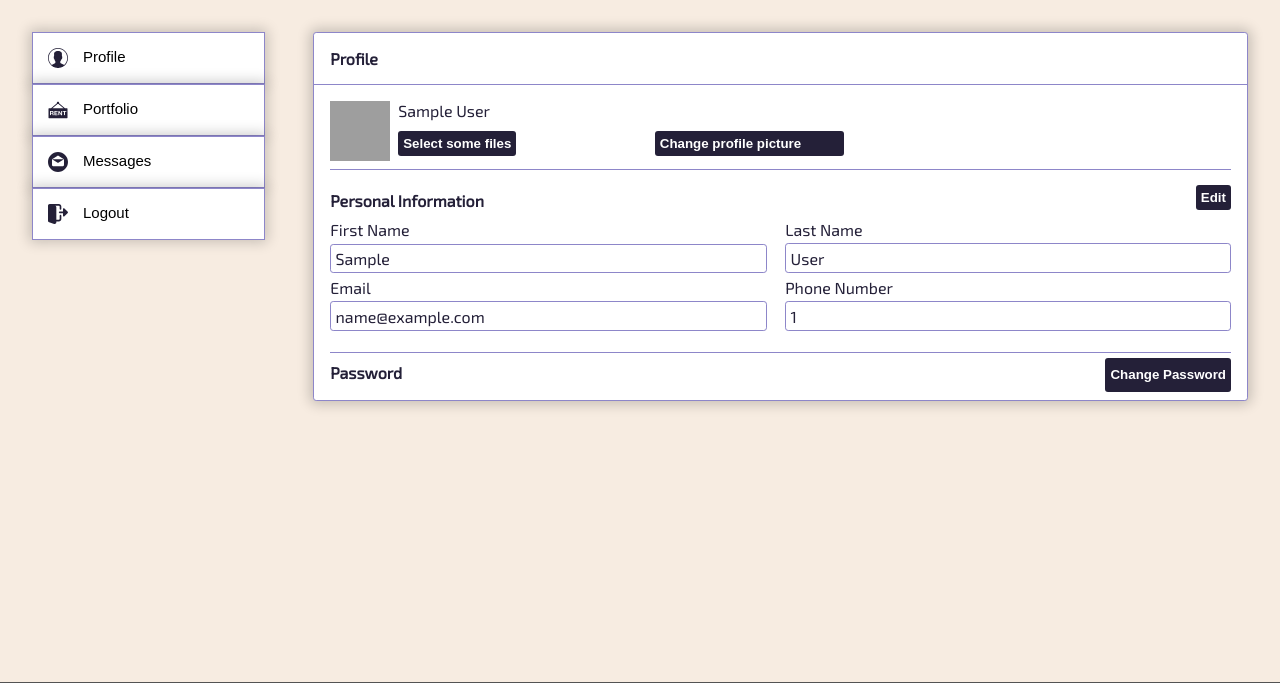
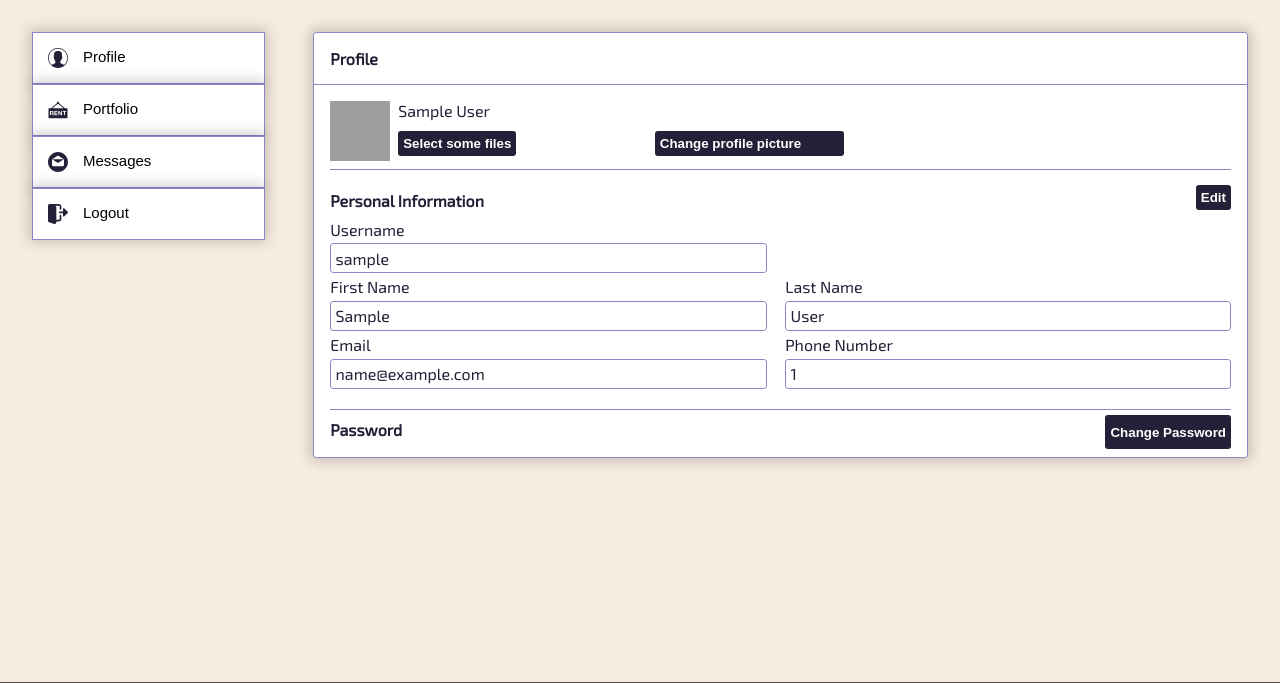
Before and after one commit to toamig/LTW-Project, a PHP site: page /pages/account.php in a window 1280 px wide. Shown: the part 70-753 px from the top of the page. Run offline with PHP 8.4, Linux system fonts and the light colour scheme; the visitor is signed in with stand-in values (Sample User, id 1); data comes from the database, SQL or seed files in the repository; grey boxes are pictures that could not be loaded.

Commit message:
change password & change personal info

```diff
--- a/actions/login_action.php
+++ b/actions/login_action.php
@@ -37,10 +37,8 @@
 
     }
     else{
-
         header("Location: ../index.php");
         die();
-
     }
 
 ?>
--- a/actions/register_action.php
+++ b/actions/register_action.php
@@ -28,8 +28,7 @@
         // Load all the users info from database.
         $users = loadAllUser();
 
-        // For security reasons only these fields are verified. ????
-
+        // For security reasons only these fields are verified.
         foreach($users as $user){
             if($user['username'] == $username){
                 $_SESSION['messages'] = array('type' => 'error', 'content' => 'Username already in use!');
@@ -37,7 +36,7 @@
             break;
             }
             if($user['email'] == $email){
-                $_SESSION['messages'] = array('type' => 'error', 'content' => 'Email alrady in use!');
+                $_SESSION['messages'] = array('type' => 'error', 'content' => 'Email already in use!');
                 $error_flag = true;
             break;
             }
--- a/css/style.css
+++ b/css/style.css
@@ -792,19 +792,23 @@ nav#content>form>p:first-child{
 	display: none;
 }
 
-.account-profile-wrapper-password-wrapper{
+.password-header{
 	display: flex;
 }
-
 .account-profile-wrapper-password-wrapper-title{
 	margin: 10px 0;
 }
 
-.change-password-wrapper{
+#password-change{
 	display: none;
 }
 .change-password-field{
-	display: flex;
+	display: grid;
+	flex-direction: column;
+	margin-bottom: 0.5em;
+}
+.change-password-field input{
+	width: 50%;
 }
 
 .account-img-btn {
--- a/database/db_utils.php
+++ b/database/db_utils.php
@@ -40,9 +40,13 @@
         return $stmt->execute(array($username, $email, $password, $name, $phonenumber, $image))?true:false;
     }
 
+    /*
+    *
+    */
     function createHouse(){
 
     }
+
     /*
     * Gets all the info from a specific user
     * @param $email, $password
--- a/js/account_utils.js
+++ b/js/account_utils.js
@@ -31,15 +31,15 @@ function changePersonalInfo(){
     wrapperSet.style.display = 'none';
 
     let wrapperChange = document.querySelector('#personal-info-change');
-    wrapperChange.style.display = 'flex';
+    wrapperChange.style.display = 'grid';
 }
 
 function changePassword(){
-    let btn = document.querySelector('.account-profile-wrapper-password-wrapper button');
+    let passSet = document.querySelector('#password-set');
 
-    btn.style.display = 'none';
+    passSet.style.display = 'none';
 
-    let elem = document.querySelector('.change-password-wrapper');
+    let elem = document.querySelector('#password-change');
 
     elem.style.display = 'grid';
 }
--- a/pages/account.php
+++ b/pages/account.php
@@ -88,6 +88,7 @@
 
                 <?php $user = getUserEmail($_SESSION['email']); ?>
 
+                <!-- Profile picture -->
                 <div class="account-profile-img border-gray">
                     <img src="../images/users/<?=$_SESSION['image']?>" alt="profileLogo">
                     <div class="account-profile-name-change-picture" >
@@ -104,16 +105,28 @@
                 <!-- Personal Information -->
                 <div class="account-profile-wrapper-personal-information border-gray">
 
+                    <!-- Set -->
+                    <div id="personal-info-set">
+
+                        <!-- Change Button -->
                         <div class="account-profile-wrapper-personal-information-title">
                             <h4>Personal Information</h4>
-
                             <button class="account-btn" onclick="changePersonalInfo()" id="edit-btn">Edit</button>
-
-                        <button class="account-btn" id="make-changes-btn">Make Changes</button>
                         </div>
 
-                    <div class="account-profile-wrapper-container-personal-info" id="personal-info-set">
+                        <div class="account-profile-wrapper-container-personal-info" >
 
+                            <!-- Username -->
+                            <div class="account-profile-wrapper-personal-info-row">
+                                <div class="account-profile-wrapper-personal-info-row-element">
+                                    <span>Username</span>
+                                    <lable class="element-lable" type="text"><?php  echo $_SESSION['username']; ?></lable>
+                                </div>
+
+                                <div class="account-profile-wrapper-personal-info-row-element"></div>
+                            </div>
+
+                            <!-- First Name && Last Name -->
                             <div class="account-profile-wrapper-personal-info-row">
                                 <?php $pos = strpos ($_SESSION['name'], ' '); ?>
 
@@ -128,6 +141,7 @@
                                 </div>
                             </div>
 
+                            <!-- Email && Phone Number -->
                             <div class="account-profile-wrapper-personal-info-row">
                                 <div class="account-profile-wrapper-personal-info-row-element">
                                     <span>Email</span>
@@ -141,67 +155,103 @@
                             </div>
 
                         </div>
+                    </div>
 
-                    <div class="account-profile-wrapper-container-personal-info" id="personal-info-change">
+                    <!-- Change -->
+                    <div id="personal-info-change">
 
+                        <form action="../actions/personalInfo_action.php" method="post">
+
+                            <!-- Change Button -->
+                            <div class="account-profile-wrapper-personal-information-title">
+                                <h4>Personal Information</h4>
+                                <button class="account-btn" id="make-changes-btn" type="submit">Make Changes</button>
+                            </div>
+
+                            <div class="account-profile-wrapper-container-personal-info">
+                                    <!-- Username -->
+                                    <div class="account-profile-wrapper-personal-info-row">
+                                        <div class="account-profile-wrapper-personal-info-row-element">
+                                            <span>Username</span>
+                                            <input class="element-lable" type="text" name="username" placeholder="<?php  echo $_SESSION['username']; ?>" required>
+                                        </div>
+
+                                        <div class="account-profile-wrapper-personal-info-row-element"></div>
+                                    </div>
+
+                                    <!-- First Name && Last Name -->
                                     <div class="account-profile-wrapper-personal-info-row">
                                         <?php $pos = strpos ($_SESSION['name'], ' '); ?>
 
                                         <div class="account-profile-wrapper-personal-info-row-element">
                                             <span>*First Name</span>
-                                <input class="element-lable" type="text" placeholder="<?php  echo substr($_SESSION['name'], 0, $pos); ?>"></input>
+                                            <input class="element-lable" type="text" name="firstName" placeholder="<?php  echo substr($_SESSION['name'], 0, $pos); ?>" required>
                                         </div>
 
                                         <div class="account-profile-wrapper-personal-info-row-element">
                                             <span>*Last Name</span>
-                                <input class="element-lable" type="text" placeholder="<?php echo substr($_SESSION['name'], $pos+1, strlen($_SESSION['name']));?>"></input>
+                                            <input class="element-lable" type="text" name="lastName" placeholder="<?php echo substr($_SESSION['name'], $pos+1, strlen($_SESSION['name']));?>" required>
                                         </div>
                                     </div>
 
+                                    <!-- Email && Phone Number -->
                                     <div class="account-profile-wrapper-personal-info-row">
                                         <div class="account-profile-wrapper-personal-info-row-element">
                                             <span>*Email</span>
-                                <input class="element-lable" type="text" placeholder="<?php echo $_SESSION['email'];?>"></input>
+                                            <input class="element-lable" type="text" name="email" placeholder="<?php echo $_SESSION['email'];?>" required>
                                         </div>
 
                                         <div class="account-profile-wrapper-personal-info-row-element">
                                             <span>*Phone Number</span>
-                                <input class="element-lable" type="text" placeholder="<?php echo substr($_SESSION['phonenumber'],  0, strlen($_SESSION['phonenumber']));?>"></input>
+                                            <input class="element-lable" type="text" name="phoneNumber" placeholder="<?php echo substr($_SESSION['phonenumber'],  0, strlen($_SESSION['phonenumber']));?>" required>
                                         </div>
                                     </div>
 
                             </div>
 
+                        </form>
+
                     </div>
 
+                </div>
 
                 <!-- Password -->
                 <div class="account-profile-wrapper-password-wrapper">
 
+                    <!-- Set -->
+                    <div id="password-set">
+                        <div class="password-header">
                             <h4 class="account-profile-wrapper-password-wrapper-title">Password</h4>
 
                             <button class="account-btn" onclick="changePassword()">Change Password</button>
-
+                        </div>
                     </div>
 
-                <div class="change-password-wrapper">
+                    <!-- Change -->
+                    <div id="password-change">
+                        <form action="../actions/changePassword_action.php" method="post">
+                            <div class="password-header">
+                                <h4 class="account-profile-wrapper-password-wrapper-title">Password</h4>
 
-                        <div class="change-password-field">
-                            <h5>Old password:</h5>
-                            <input type="text">
+                                <button class="account-btn" type="post">Change Password</button>
                             </div>
 
                             <div class="change-password-field">
-                            <h5>New password:</h5>
-                            <input type="text">
+                                <lable>Old password:</lable>
+                                <input class="element-lable" type="text" name="oldPass" required>
                             </div>
 
                             <div class="change-password-field">
-                            <h5>Confirm new password:</h5>
-                            <input type="text">
+                                <lable>New password:</lable>
+                                <input class="element-lable" type="text" name="newPass" required>
                             </div>
 
-                        <button class="account-btn">Change Password</button>
+                            <div class="change-password-field">
+                                <lable>Confirm new password:</lable>
+                                <input class="element-lable" type="text" name="newPassConfirm" required>
+                            </div>
+                        </form>
+                    </div>
 
                 </div>
 
```
Also changed, not shown: actions/changePassword_action.php (added, +34 -0 lines), actions/personalInfo_action.php (added, +49 -0 lines). Lines whose indentation alone changed are shown as unchanged.
